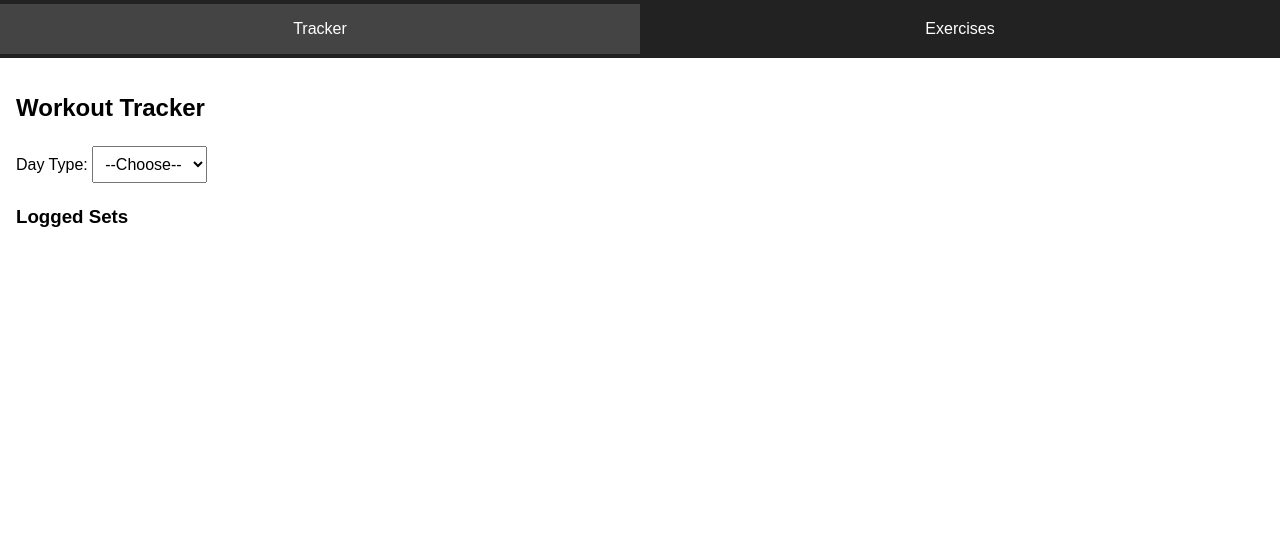
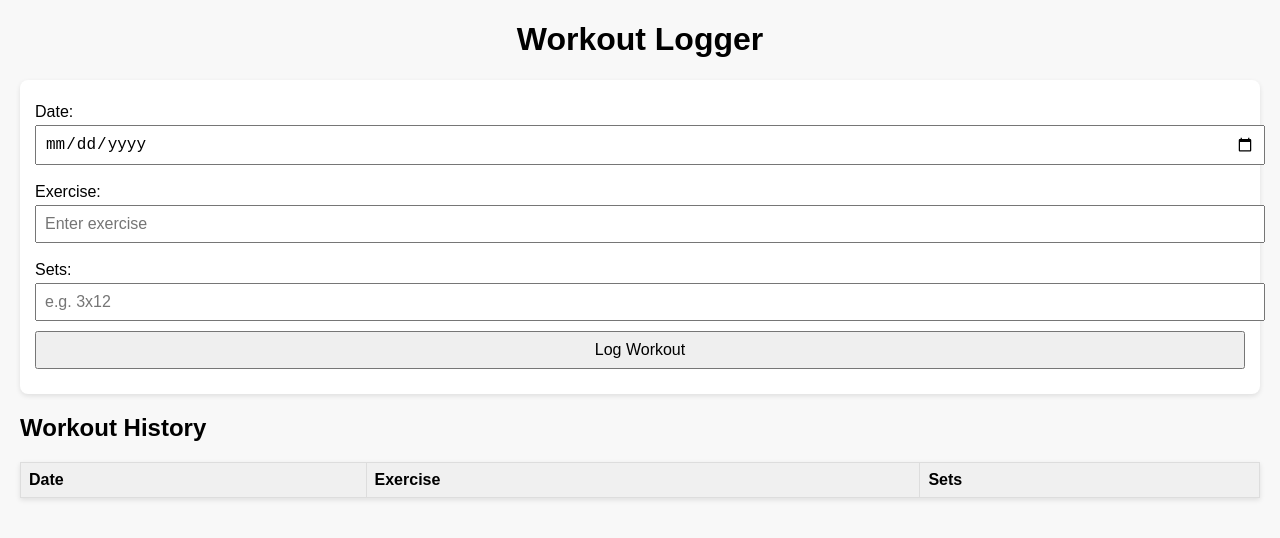
Before and after one commit to davelamp/workout-tracker, a plain HTML site: page index.html in a window 1280 px wide. Drawn offline with Linux system fonts and the light colour scheme.

Commit message:
Update index.html

```diff
--- a/index.html
+++ b/index.html
@@ -1,74 +1,79 @@
 <!DOCTYPE html>
 <html lang="en">
 <head>
-  <meta charset="UTF-8">
-  <title>Workout Tracker</title>
-  <meta name="viewport" content="width=device-width, initial-scale=1">
+  <meta charset="UTF-8" />
+  <meta name="viewport" content="width=device-width, initial-scale=1.0" />
+  <title>Workout Logger</title>
   <style>
-    body { font-family: sans-serif; margin: 0; padding: 0; }
-    nav { display: flex; background: #222; color: #fff; }
-    nav button { flex: 1; padding: 1em; background: #222; color: #fff; border: none; cursor: pointer; font-size: 1rem; }
-    nav button.active { background: #444; }
-    .tab { display: none; padding: 1em; }
-    .tab.active { display: block; }
-    input, select, button, textarea {
-      margin: 0.25em 0;
-      padding: 0.5em;
-      font-size: 1rem; /* prevents iOS zoom */
+    body {
+      font-family: Arial, sans-serif;
+      margin: 20px;
+      background: #f8f8f8;
     }
-    .exercise-item { margin: 0.25em 0; padding: 0.5em; border-bottom: 1px solid #ccc; }
-    .set-form { margin-top: 1em; }
-    .set-log { margin-top: 1em; padding: 0.5em; border-bottom: 1px solid #eee; }
+    h1 {
+      text-align: center;
+    }
+    form {
+      background: #fff;
+      padding: 15px;
+      border-radius: 8px;
+      box-shadow: 0 2px 5px rgba(0,0,0,0.1);
+      margin-bottom: 20px;
+    }
+    label {
+      display: block;
+      margin: 8px 0 4px;
+    }
+    input, button {
+      width: 100%;
+      padding: 8px;
+      margin-bottom: 10px;
+      font-size: 1rem; /* Prevents zoom on iOS */
+    }
+    table {
+      width: 100%;
+      border-collapse: collapse;
+      background: #fff;
+      box-shadow: 0 2px 5px rgba(0,0,0,0.1);
+    }
+    th, td {
+      border: 1px solid #ddd;
+      padding: 8px;
+      text-align: left;
+    }
+    th {
+      background: #f0f0f0;
+    }
   </style>
 </head>
 <body>
-  <nav>
-    <button id="trackerTabBtn" class="active">Tracker</button>
-    <button id="exercisesTabBtn">Exercises</button>
-  </nav>
+  <h1>Workout Logger</h1>
 
-  <!-- Tracker Tab -->
-  <div id="trackerTab" class="tab active">
-    <h2>Workout Tracker</h2>
-    <label>Day Type:
-      <select id="dayTypeSelect">
-        <option value="">--Choose--</option>
-        <option value="push">Push</option>
-        <option value="pull">Pull</option>
-        <option value="legs">Legs</option>
-      </select>
-    </label>
+  <form id="logForm">
+    <label for="date">Date:</label>
+    <input type="date" id="date" required />
 
-    <div id="exerciseSelectWrapper" style="display:none;">
-      <label>Exercise:
-        <select id="exerciseSelect"></select>
-      </label>
+    <label for="exercise">Exercise:</label>
+    <input list="exerciseList" id="exercise" placeholder="Enter exercise" required />
+    <datalist id="exerciseList"></datalist>
 
-      <div id="setForm" class="set-form" style="display:none;">
-        <label>Reps: <input type="number" id="repsInput"></label><br>
-        <label>Weight (lbs): <input type="number" id="weightInput"></label><br>
-        <label>Rest (sec): <input type="number" id="restInput"></label><br>
-        <label>Notes: <input type="text" id="notesInput"></label><br>
-        <button id="saveSetBtn">Save Set</button>
-      </div>
-    </div>
+    <label for="sets">Sets:</label>
+    <input type="number" id="sets" placeholder="e.g. 3x12" required />
 
-    <h3>Logged Sets</h3>
-    <div id="setsLog"></div>
-  </div>
+    <button type="submit">Log Workout</button>
+  </form>
 
-  <!-- Exercises Tab -->
-  <div id="exercisesTab" class="tab">
-    <h2>Exercises Database</h2>
-    <label>Exercise Name: <input id="exerciseName" type="text"></label><br>
-    <label><input type="checkbox" value="push" class="tagCheckbox"> Push</label>
-    <label><input type="checkbox" value="pull" class="tagCheckbox"> Pull</label>
-    <label><input type="checkbox" value="legs" class="tagCheckbox"> Legs</label><br>
-    <button id="addExerciseBtn">Add Exercise</button>
-
-    <h3>Saved Exercises</h3>
-    <div id="exerciseList"></div>
-  </div>
+  <h2>Workout History</h2>
+  <table>
+    <thead>
+      <tr>
+        <th>Date</th>
+        <th>Exercise</th>
+        <th>Sets</th>
+      </tr>
+    </thead>
+    <tbody id="logTableBody"></tbody>
+  </table>
 
   <script>
     // Load saved logs
@@ -151,6 +156,5 @@
     updateExerciseOptions();
     updateLogTable();
   </script>
-
 </body>
 </html>
```
Lines whose indentation alone changed are shown as unchanged.
